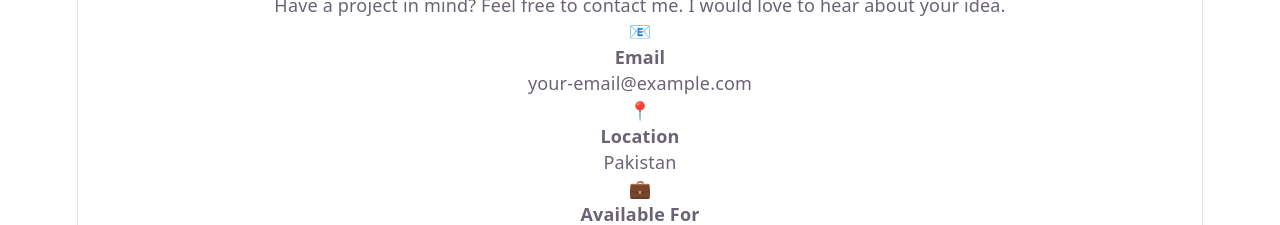
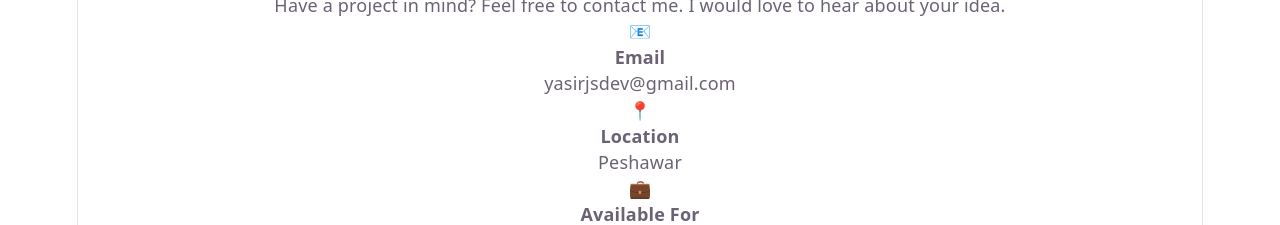
Before and after one commit to Yasir-Ullah/yasir-react-portfolio, a React (Vite) app: page / in a window 1280 px wide. Shown: the part 7548-7773 px from the top of the page. Built offline with nearby package versions, Linux system fonts and the light colour scheme; the HTML template or start-up script is replaced by a standard one.

Commit message:
Update contact information in Contact component

```diff
--- a/src/components/Contact.jsx
+++ b/src/components/Contact.jsx
@@ -49,7 +49,7 @@ function Contact() {
               <span>📧</span>
               <div>
                 <strong>Email</strong>
-                <p>your-email@example.com</p>
+                <p>yasirjsdev@gmail.com</p>
               </div>
             </div>
 
@@ -57,7 +57,7 @@ function Contact() {
               <span>📍</span>
               <div>
                 <strong>Location</strong>
-                <p>Pakistan</p>
+                <p>Peshawar</p>
               </div>
             </div>
 
```
